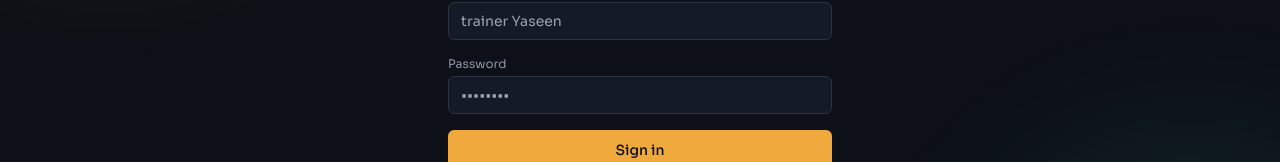
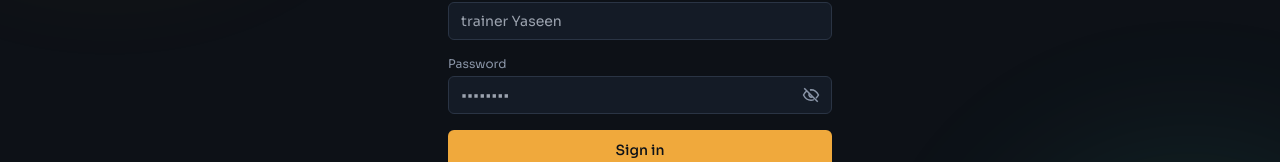
Before and after one commit to yaseen-academy/ropo-genius-academy, a Next.js app: page /teacher/login in a window 1280 px wide. Shown: the part 395-557 px from the top of the page. Built offline with nearby package versions, Linux system fonts and the light colour scheme.

Commit message:
Update app/teacher/login/page.js: password eye toggle, code generator fix, friendlier robot

```diff
--- a/app/teacher/login/page.js
+++ b/app/teacher/login/page.js
@@ -4,10 +4,26 @@ import { useState } from "react";
 import { useRouter } from "next/navigation";
 import Link from "next/link";
 
+function EyeIcon({ visible }) {
+  return visible ? (
+    <svg width="18" height="18" viewBox="0 0 24 24" fill="none" stroke="currentColor" strokeWidth="2">
+      <path d="M2 12s3.5-7 10-7 10 7 10 7-3.5 7-10 7-10-7-10-7z" />
+      <circle cx="12" cy="12" r="3" />
+    </svg>
+  ) : (
+    <svg width="18" height="18" viewBox="0 0 24 24" fill="none" stroke="currentColor" strokeWidth="2">
+      <path d="M3 3l18 18" />
+      <path d="M10.6 5.2A9.8 9.8 0 0 1 12 5c6.5 0 10 7 10 7a15.5 15.5 0 0 1-3.4 4.3M6.5 6.6C4 8.3 2 12 2 12s3.5 7 10 7c1.4 0 2.7-.3 3.8-.8" />
+      <path d="M9.9 9.9a3 3 0 0 0 4.2 4.2" />
+    </svg>
+  );
+}
+
 export default function TrainerLoginPage() {
   const router = useRouter();
   const [username, setUsername] = useState("");
   const [password, setPassword] = useState("");
+  const [showPassword, setShowPassword] = useState(false);
   const [error, setError] = useState("");
   const [loading, setLoading] = useState(false);
 
@@ -56,14 +72,24 @@ export default function TrainerLoginPage() {
           </div>
           <div>
             <label className="mb-1 block text-xs text-muted">Password</label>
+            <div className="relative">
               <input
-              type="password"
+                type={showPassword ? "text" : "password"}
                 value={password}
                 onChange={(e) => setPassword(e.target.value)}
-              className="w-full rounded-md border border-line bg-panel px-3 py-2 text-sm focus-ring outline-none"
+                className="w-full rounded-md border border-line bg-panel px-3 py-2 pr-10 text-sm focus-ring outline-none"
                 placeholder="••••••••"
                 autoComplete="current-password"
               />
+              <button
+                type="button"
+                onClick={() => setShowPassword((v) => !v)}
+                aria-label={showPassword ? "Hide password" : "Show password"}
+                className="absolute inset-y-0 right-0 flex items-center px-3 text-muted hover:text-amber focus-ring"
+              >
+                <EyeIcon visible={showPassword} />
+              </button>
+            </div>
           </div>
 
           {error && <p className="text-sm text-danger">{error}</p>}
```
Lines whose indentation alone changed are shown as unchanged.
